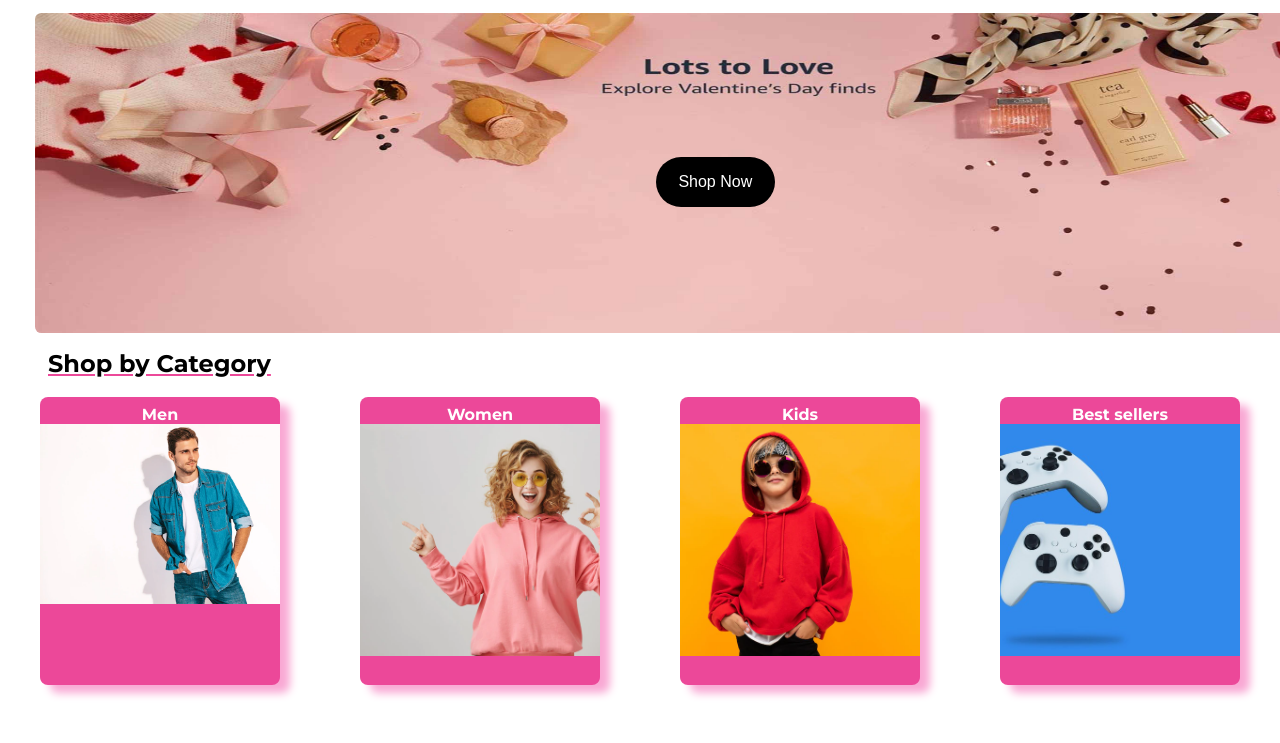
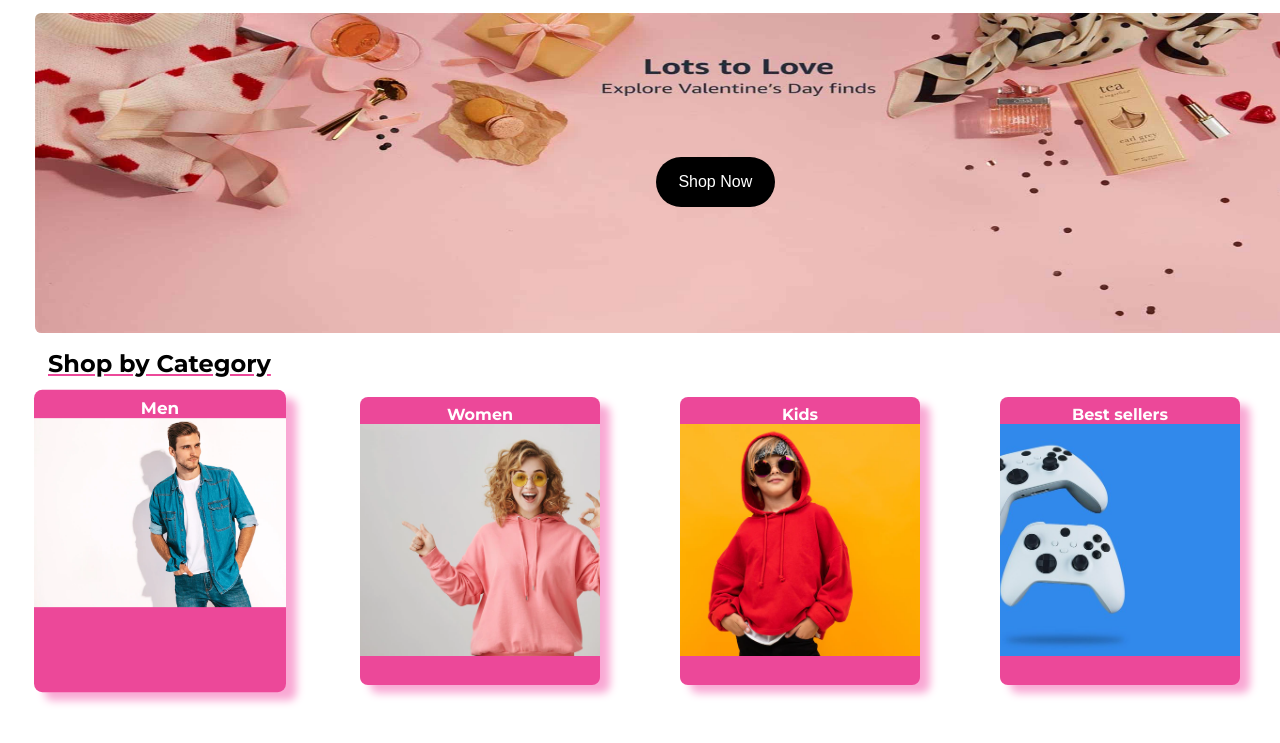
Before and after one commit to KaustubhM1997/Ecommerce-app, a plain HTML site: page pages/home-page/index.html in a window 1280 px wide. In both pictures the pointer is over the element "Men". Shown: the part 83-826 px from the top of the page. Drawn offline with Linux system fonts and the light colour scheme.

Commit message:
feat: transform added

```diff
--- a/pages/home-page/home-page.css
+++ b/pages/home-page/home-page.css
@@ -48,6 +48,11 @@
     cursor: pointer;
 }
 
+.men-card:hover, .women-card:hover, .kids-card:hover, .best-card:hover{
+
+    transform: scale(1.05);
+}
+
 .img-card {
 
     width: 15rem;
```
